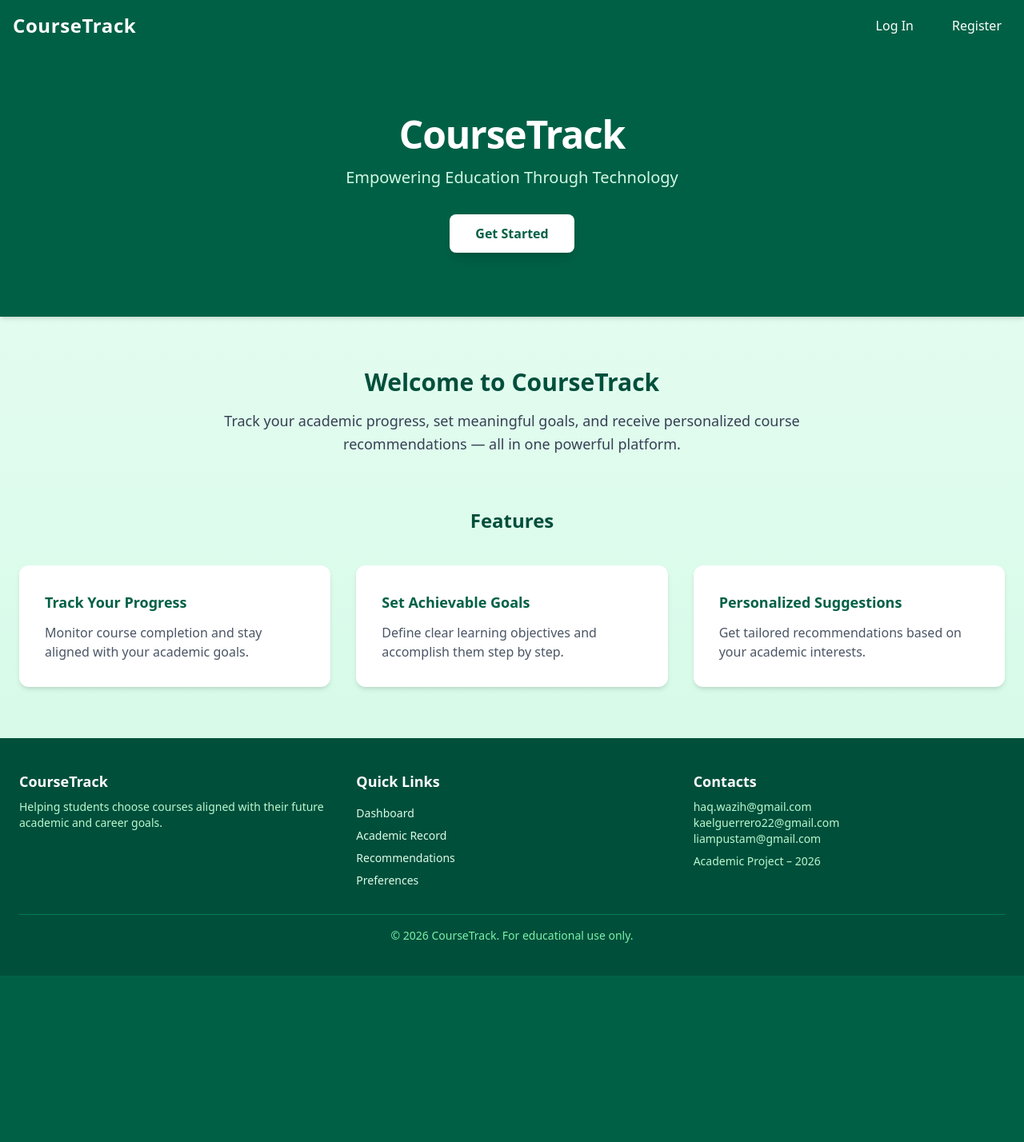
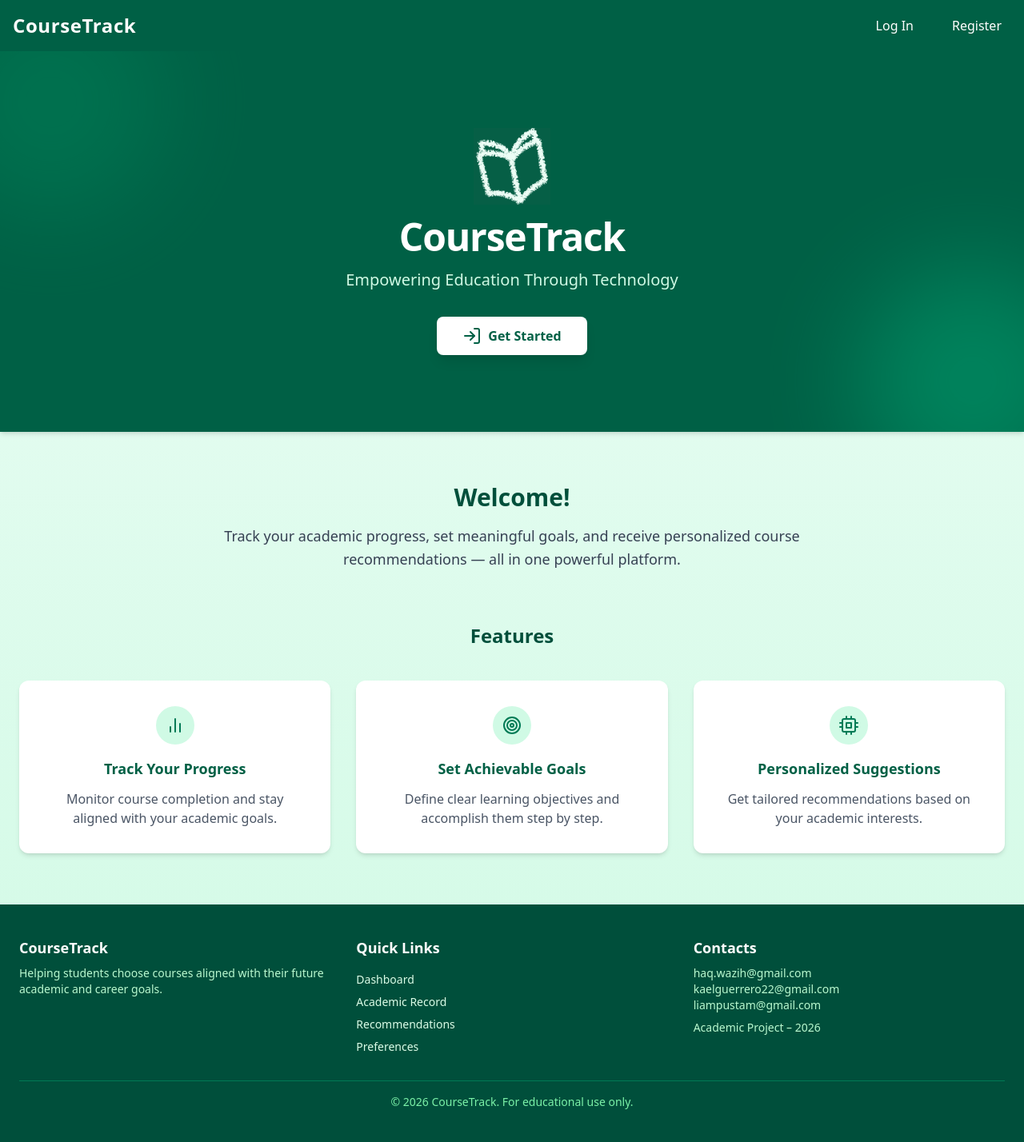
Before and after one commit to Brooklyn-STEAM/10047-Upgrading-Students-Schedules-Through-Goals-Aware-Suggestions, a Flask app: page / in a window 1280 px wide. Shown: the whole page at 80% size. Before the commit the page ends 1220 px from the top, so only its background shows below. Run offline with Flask 3, Linux system fonts and the light colour scheme.

Commit message:
made changes to counselor dashboard and homepage (#43)

```diff
--- a/templates/homepage.html.jinja
+++ b/templates/homepage.html.jinja
@@ -4,96 +4,172 @@
 <head>
   <meta charset="UTF-8" />
   <meta name="viewport" content="width=device-width, initial-scale=1.0" />
+
   <title>CourseTrack - Home</title>
+
+  <!-- Tailwind -->
   <script src="https://cdn.jsdelivr.net/npm/@tailwindcss/browser@4"></script>
+
+  <!-- Icons -->
+  <script src="https://unpkg.com/feather-icons"></script>
+
   <link rel="icon" type="image/png" href="{{ url_for('static', filename='images/logo.png') }}">
-  <link href= "/static/styles.css" rel="stylesheet" >
+  <link href="/static/styles.css" rel="stylesheet">
+
 </head>
 
+
 <body class="bg-gradient-to-b from-emerald-50 to-emerald-100 min-h-screen flex flex-col" id="top">
+
 {% include "components/navbar.html.jinja" %}
 
+
 <!-- HERO SECTION -->
-  <header class="bg-emerald-800 text-white py-20 shadow-md">
-    <div class="container mx-auto text-center px-6">
+<header class="relative bg-emerald-800 text-white py-24 shadow-md overflow-hidden">
+
+  <!-- Decorative background blobs -->
+  <div class="absolute -top-20 -left-20 w-72 h-72 bg-emerald-600 opacity-30 rounded-full blur-3xl"></div>
+  <div class="absolute -bottom-20 -right-20 w-72 h-72 bg-emerald-400 opacity-30 rounded-full blur-3xl"></div>
+
+  <div class="container mx-auto text-center px-6 relative z-10">
+
+    <!-- Icon -->
+    <div class="flex justify-center mb-4">
+        <img src="{{ url_for('static', filename='images/logo.png') }}" alt="CourseTrack Logo" class="w-24 h-24">
+    </div>
+
     <h1 class="text-5xl font-bold mb-4 tracking-tight">
       CourseTrack
     </h1>
+
     <p class="text-xl text-emerald-100 mb-8">
       Empowering Education Through Technology
     </p>
 
     <a href="/login"
-         class="inline-block bg-white text-emerald-800 font-semibold
+       class="inline-flex items-center gap-2 bg-white text-emerald-800 font-semibold
               px-8 py-3 rounded-lg shadow-lg
               hover:bg-emerald-100 hover:scale-105
               transition duration-200">
+
+      <i data-feather="log-in"></i>
       Get Started
     </a>
+
   </div>
+
 </header>
 
+
+
+<!-- MAIN CONTENT -->
 <main class="container mx-auto px-6 flex-grow my-16">
+
 
   <!-- Intro Section -->
   <section class="text-center max-w-3xl mx-auto mb-16">
+
     <h2 class="text-3xl font-bold text-emerald-900 mb-4">
-        Welcome to CourseTrack
+      Welcome!
     </h2>
+
     <p class="text-lg text-gray-700 leading-relaxed">
       Track your academic progress, set meaningful goals, and receive
       personalized course recommendations — all in one powerful platform.
     </p>
+
   </section>
 
-    <!-- Features -->
+
+
+  <!-- FEATURES -->
   <section>
+
     <h3 class="text-2xl font-semibold text-emerald-900 text-center mb-10">
       Features
     </h3>
 
     <div class="grid grid-cols-1 md:grid-cols-3 gap-8">
-        <div class="bg-white p-8 rounded-xl shadow-md
-                    hover:shadow-xl hover:-translate-y-2
-                    transition duration-300">
+
+
+      <!-- Feature 1 -->
+      <div class="bg-white p-8 rounded-xl shadow-md hover:shadow-xl hover:-translate-y-2 transition duration-300 text-center">
+
+        <div class="flex justify-center mb-4">
+          <div class="bg-emerald-100 p-3 rounded-full">
+            <i data-feather="bar-chart-2" class="text-emerald-700"></i>
+          </div>
+        </div>
+
         <h4 class="text-lg font-bold text-emerald-800 mb-3">
           Track Your Progress
         </h4>
+
         <p class="text-gray-600">
           Monitor course completion and stay aligned with your academic goals.
         </p>
+
       </div>
 
-        <div class="bg-white p-8 rounded-xl shadow-md
-                    hover:shadow-xl hover:-translate-y-2
-                    transition duration-300">
+
+
+      <!-- Feature 2 -->
+      <div class="bg-white p-8 rounded-xl shadow-md hover:shadow-xl hover:-translate-y-2 transition duration-300 text-center">
+
+        <div class="flex justify-center mb-4">
+          <div class="bg-emerald-100 p-3 rounded-full">
+            <i data-feather="target" class="text-emerald-700"></i>
+          </div>
+        </div>
+
         <h4 class="text-lg font-bold text-emerald-800 mb-3">
           Set Achievable Goals
         </h4>
+
         <p class="text-gray-600">
           Define clear learning objectives and accomplish them step by step.
         </p>
+
       </div>
 
-        <div class="bg-white p-8 rounded-xl shadow-md
-                    hover:shadow-xl hover:-translate-y-2
-                    transition duration-300">
+
+
+      <!-- Feature 3 -->
+      <div class="bg-white p-8 rounded-xl shadow-md hover:shadow-xl hover:-translate-y-2 transition duration-300 text-center">
+
+        <div class="flex justify-center mb-4">
+          <div class="bg-emerald-100 p-3 rounded-full">
+            <i data-feather="cpu" class="text-emerald-700"></i>
+          </div>
+        </div>
+
         <h4 class="text-lg font-bold text-emerald-800 mb-3">
           Personalized Suggestions
         </h4>
+
         <p class="text-gray-600">
           Get tailored recommendations based on your academic interests.
         </p>
+
       </div>
+
+
     </div>
+
   </section>
 
 </main>
 
+
+
 {% include "components/footer.html.jinja" %}
-</body>
 
 
 
+<!-- Activate icons -->
+<script>
+  feather.replace()
+</script>
 
+</body>
 </html>
```
Also changed, not shown: templates/counselor_dashboard.html.jinja (+96 -35 lines). Lines whose indentation alone changed are shown as unchanged.
